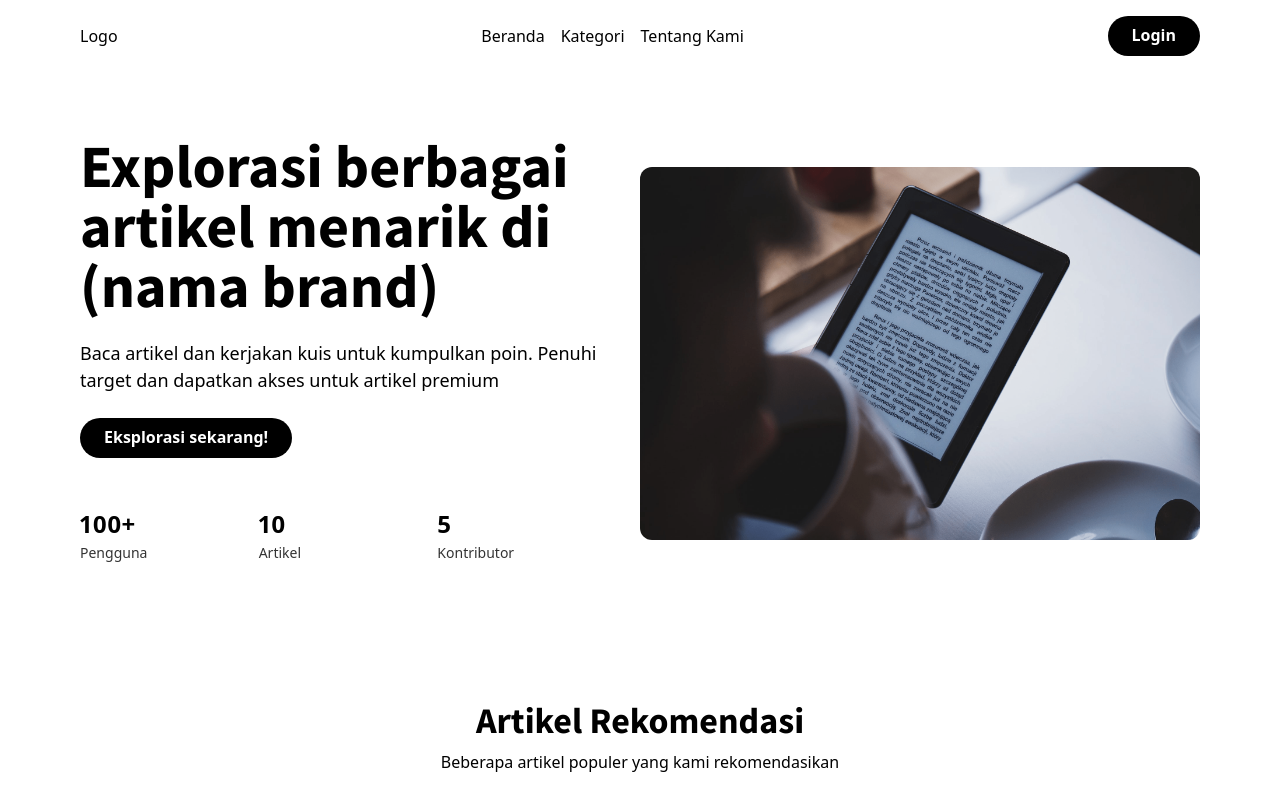
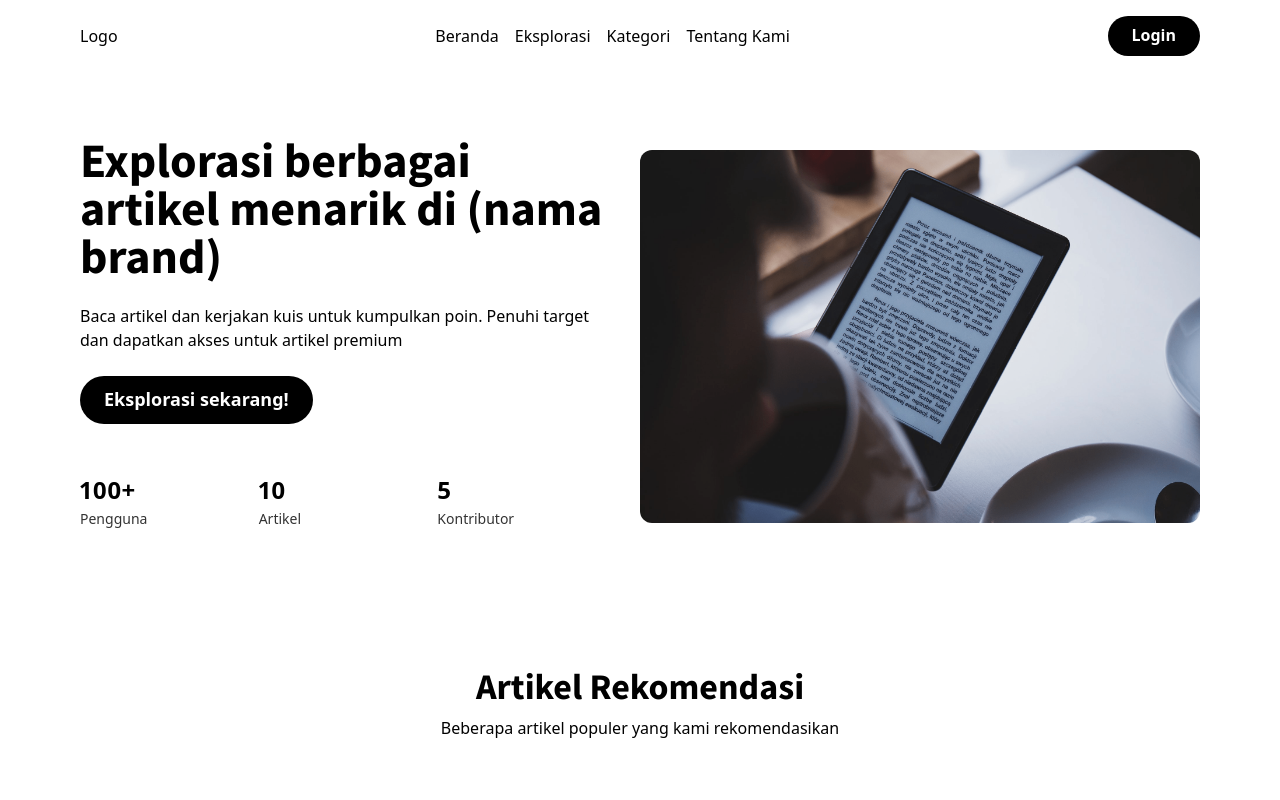
Before and after one commit to irfan44/literanian, a React (Create React App) app: page / in a window 1280 px wide. Shown: the top 800 px of the page. Built offline with nearby package versions, Linux system fonts and the light colour scheme; no server answers.

Commit message:
fix: add login modal in home page

```diff
--- a/src/components/Navbar/Navlink/index.tsx
+++ b/src/components/Navbar/Navlink/index.tsx
@@ -7,6 +7,7 @@ const Navlink = () => {
       name: "Beranda",
       to: "/",
     },
+    { name: "Eksplorasi", to: "/explore" },
     {
       name: "Kategori",
       to: "/category",
--- a/src/components/pages/home/HeroSection/index.tsx
+++ b/src/components/pages/home/HeroSection/index.tsx
@@ -9,9 +9,12 @@ import {
   StatHelpText,
   StatNumber,
   Text,
+  useDisclosure,
 } from "@chakra-ui/react";
+import LoginModal from "components/LoginModal";
 
 const HeroSection = () => {
+  const { isOpen, onOpen, onClose } = useDisclosure();
   return (
     <Flex
       as={Container}
@@ -25,14 +28,16 @@ const HeroSection = () => {
         pr={{ base: "0", md: "0", lg: "6" }}
         pb={{ base: "16", md: "16", lg: "0" }}
       >
-        <Heading as="h1" size="3xl" mb="6">
+        <Heading as="h1" size="2xl" mb="6">
           Explorasi berbagai artikel menarik di (nama brand)
         </Heading>
-        <Text fontSize="lg" mb="6">
+        <Text fontSize="md" mb="6">
           Baca artikel dan kerjakan kuis untuk kumpulkan poin. Penuhi target dan
           dapatkan akses untuk artikel premium
         </Text>
-        <Button>Eksplorasi sekarang!</Button>
+        <Button size="lg" onClick={onOpen}>
+          Eksplorasi sekarang!
+        </Button>
         <Flex mt="12">
           <Stat>
             <StatNumber>100+</StatNumber>
@@ -51,6 +56,7 @@ const HeroSection = () => {
       <Box w={{ base: "100%", md: "100%", lg: "50%" }}>
         <Image src="/images/hero.png" borderRadius="xl" />
       </Box>
+      <LoginModal isOpen={isOpen} onClose={onClose} />
     </Flex>
   );
 };
```
